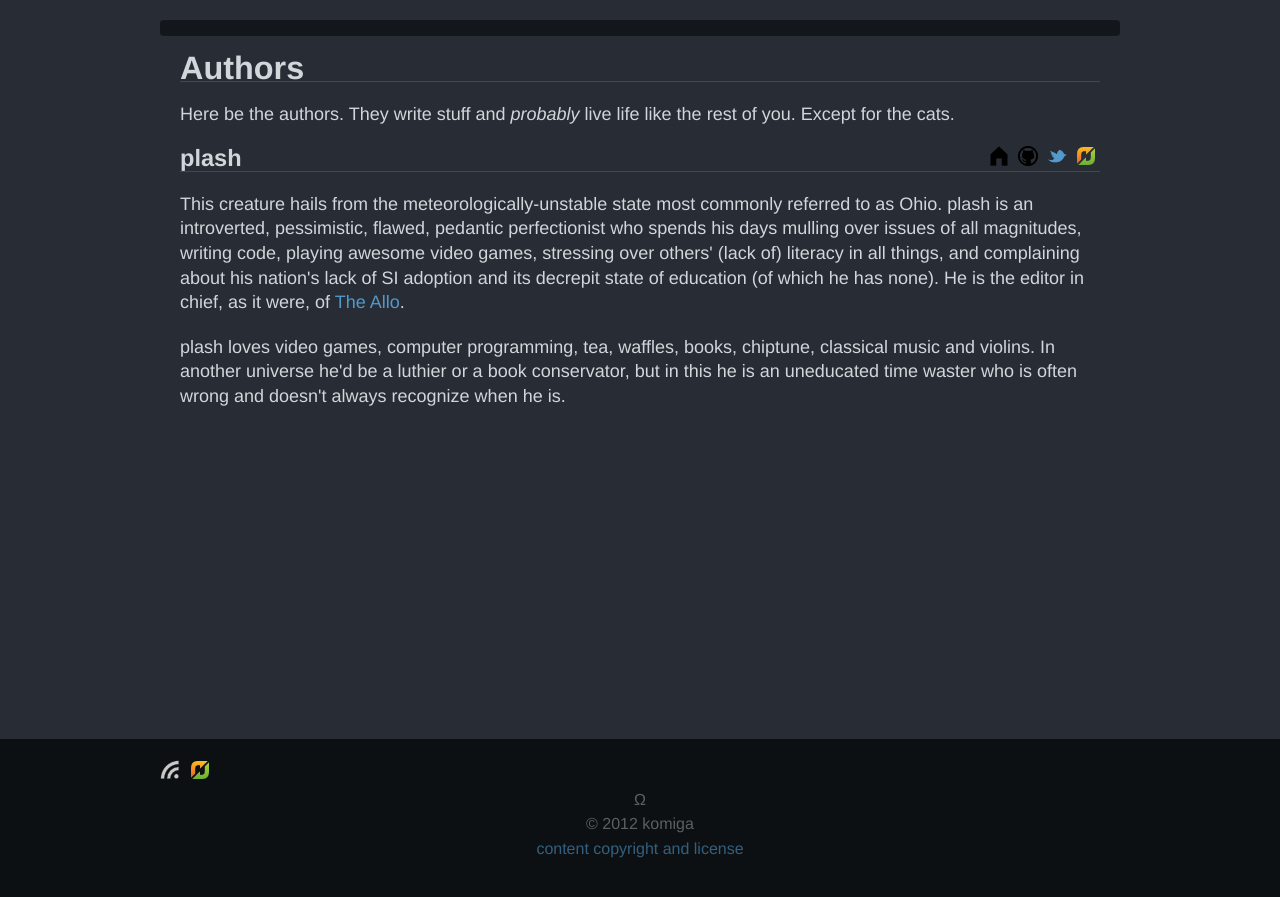
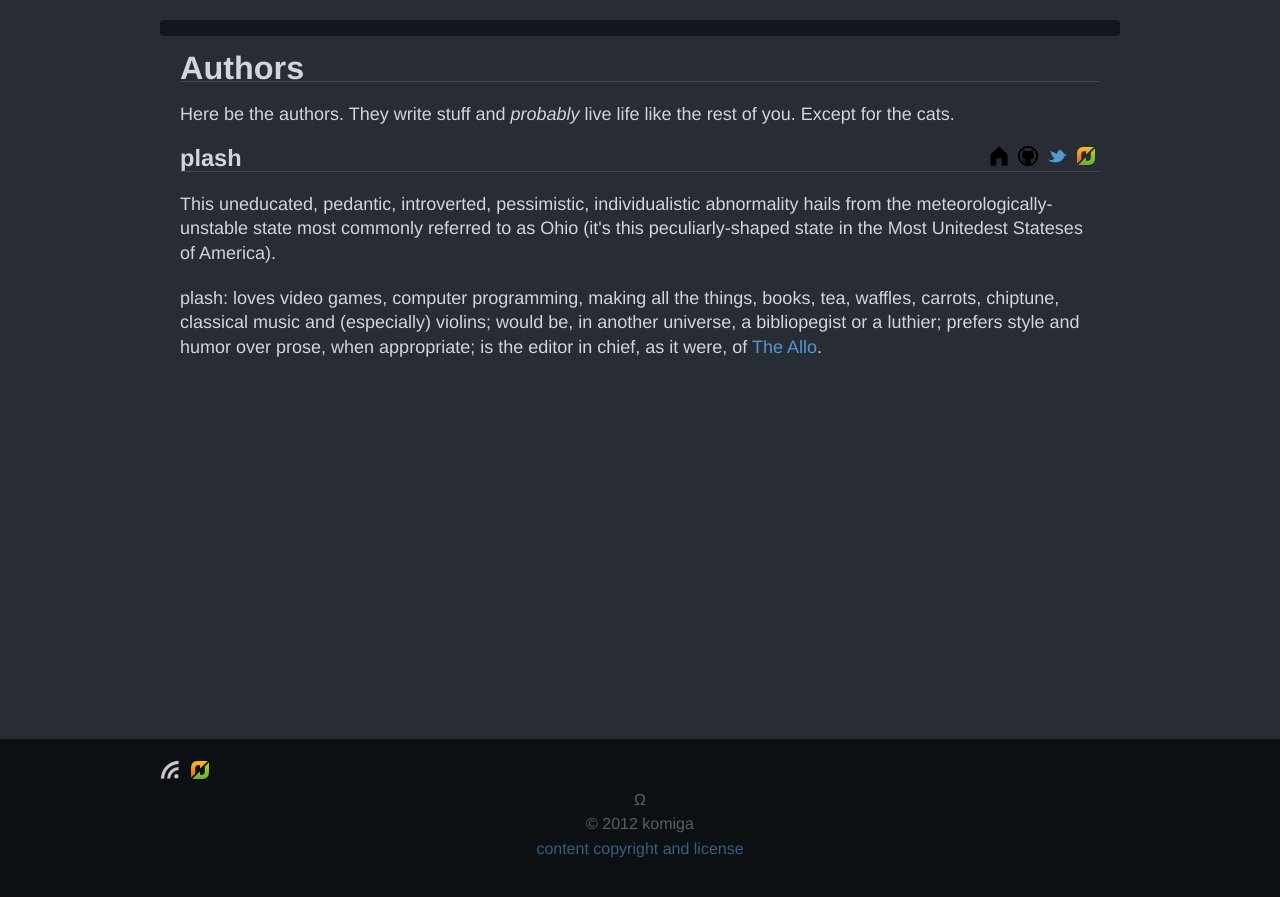
Before and after one commit to Allopoeia/allopoeia.github.com, a Jekyll site: the page built from authors.html, in a window 1280 px wide. Shown: the top 897 px of the page. Built offline with Jekyll 4.4.1, drawn with Linux system fonts in a browser that asks for light colours; Markdown is read by kramdown in place of the engine named in the settings; comment, search, counter and statistics services are not loaded.

Commit message:
Lessened article header spacing.  CRs: proofreading, reworking.
Lessened article header spacing; merged generic/page header CSS.

Content revisions:

* `/about.html`
    - added another link to the authoring page

* `/authoring.html`
    - proofreading (TYPOS); rewording

* `/authors.html`
    - reworked plash's description (oh gee it's harder to parse now)

* `/index.html`
    - simplified description (it read weird)
    - titlefunnies for URLs

```diff
--- a/about.html
+++ b/about.html
@@ -7,7 +7,7 @@
 ---
 <p><strong>Allopoeia</strong> (or, hypocoristically, <span title="a nickname appears!"><strong>The Allo</strong></span>) is an open-authorship, all-encompassing journal/blag created by <a href="{% assign _author = plash %}{% include fetch/author/about-url %}">plash</a>. It is powered by <a title="more like jerkyll" href="https://github.com/mojombo/jekyll" target="_blank">jekyll</a> and a copious supply of waffles. Its raw data can be found on <a href="https://github.com/komiga/komiga.github.com" target="_blank">GitHub</a>, where the production site is also currently served.</p>
 
-<p>The Allo is open to any persons wishing to express things of all kinds (excluding those of <span title="this ain't no Facebook, sonny">personal and private</span> nature, of course) &mdash; political opinion, bashing big corporations, a poem about your pet gerbil, review, preview, postview, proview, antiview, story, history, criticism, witticism, felid study, etc. etc. &mdash; permitting we <span title="good luck with that!">like</span> said persons or find whatever they wish to write about interesting and/or amusing.</p>
+<p>The Allo is <a title="click it. CLICK IT. CLIIICK IIT." href="{{ site.nav-items.authoring.url }}">open</a> to any persons wishing to express things of all kinds (excluding those of <span title="this ain't no Facebook, sonny">personal and private</span> nature, of course) &mdash; political opinion, bashing big corporations, a poem about your pet gerbil, review, preview, postview, proview, antiview, story, history, criticism, witticism, felid study, etc. etc. &mdash; permitting we <span title="good luck with that!">like</span> said persons or find whatever they wish to write about interesting and/or amusing.</p>
 
 <section id="contact">
 <h2 class="separator">Contact<a class="para-ref" href="#contact"></a></h2>
--- a/authoring.html
+++ b/authoring.html
@@ -24,9 +24,9 @@
 <section id="style-and-content-format">
 <h2 class="separator">Style and content format<a class="para-ref" href="#style-and-content-format"></a></h2>
 
-<p>Allopoeia follows a questionably strict style. All content must go through copy editing and proofreading to ensure that the content conforms to said style. The preferred source format is HTML, but content in any other easily-convertable format is also permitted (such as Markdown). The Allo's style is strict insofar as it does not restrict or damage the particular mannerisms of the content &mdash; intentional language butchering, author idiolect, etc.</p>
+<p>Allopoeia follows a questionably strict style. All content must go through copy editing and proofreading to ensure that the content conforms to said style. The preferred source format is HTML, but content in any other easily-convertible format is also permitted (such as Markdown). The Allo's style is strict insofar as it does not restrict or damage the particular mannerisms of the content &mdash; intentional language butchering, author idiolect, etc.</p>
 
-<p>For instance, a poem &ndash; something inherently imbued with the writer's touch &ndash; would most likely be reproduced entirely verbatim, the only (remote) threat being spelling correction.</p>
+<p>For instance, a poem &ndash; something inherently imbued with the writer's essence &ndash; would most likely be reproduced entirely verbatim, the only (remote) threat being spelling correction.</p>
 
 </section>
 
--- a/authors.html
+++ b/authors.html
@@ -14,8 +14,8 @@
 	<h4 class="separator">plash<a class="para-ref" href="#plash"></a></h4>
 </header>
 
-<p>This creature hails from the meteorologically-unstable state most commonly referred to as <span title="truly a cursed place">Ohio</span>. plash is an introverted, pessimistic, <span title="he also secretly loves contradictions&hellip;">flawed, pedantic perfectionist</span> who spends his days mulling over issues of all magnitudes<span title="and hidden text">,</span> writing code, playing awesome video games, stressing over others' (lack of) literacy in all things, and complaining about his nation's lack of SI adoption and its decrepit state of education (<span title="because of all the horrible things he hears about college and because he detests debt">of which he has none</span>). He is the <span title="actually the only editor">editor in chief</span>, as it were, of <a href="/about.html">The Allo</a>.</p>
+<p>This <span title="read: an autodidact; home schooled without being properly taught">uneducated</span>, <span title="perhaps from being uneducated">pedantic</span>, <span title="no doubt from being home schooled">introverted</span>, <span title="and parano&ndash; OHMYGODWHATWASTHAT!?">pessimistic</span>, <span title="bleep bloop">individualistic</span> <span title="MAMA SES I'M DIFF'RENT">abnormality</span> hails from the <span title="mother nature assuredly hates us">meteorologically-unstable</span> state most commonly referred to as <span title="truly a cursed place">Ohio</span> (it's this peculiarly-shaped state in the Most Unitedest Stateses <span title="also would've accepted: the media industry; Oprah; drama television shows; needless wars; warring political parties which would be entirely the same if not for their mascots; fake cheese; (HF)CS; &ldquo;natural flavor&rdquo;; etc. etc. &hellip; plash could go on and on and on">of America</span>).</p>
 
-<p><span title="and cats!">plash loves video games, computer programming, tea, waffles, books, chiptune, classical music and violins</span>. In another universe he'd be a luthier or a book conservator, but in this he is an <span title="read: an autodidact; home schooled without being properly taught">uneducated</span> time waster who is <span title="the description of &ldquo;pedantic perfectionist&rdquo; is solely his own &mdash; or so he hopes">often wrong</span> and doesn't always recognize when he is.</p>
+<p>plash: loves <span title="&hellip; and this is my favorite site on the extranet">video games</span>, <span title="fancies writing libraries &mdash; backend things">computer programming</span>, <span title="except for websites. plash and web tech don't get along at all">making all the things</span>, <span title="reading them and looking at them and touching them and gently caring for them and&ndash;">books</span>, <span title="yummmm">tea, waffles, carrots</span>, chiptune, classical music and (especially) violins; would be, <span title="or this one, given sufficient fiat currency">in another universe</span>, a <span title="book binderepairer guy">bibliopegist</span> or a <span title="stringed instrument makerepairer guy">luthier</span>; <span title="also prefers hidden text over normal text, which is never appropriate! take that, text browsers!">prefers style and humor over prose, when appropriate</span>; is the <span title="actually the only editor">editor in chief</span>, as it were, of <a href="/about.html">The Allo</a>.</p>
 
 </section>
--- a/css/screen.css
+++ b/css/screen.css
@@ -408,20 +408,16 @@
 
 /* Headers */
 
-#post_header {
-	margin-top: 10px;
+#article_container>header {
+	margin: 10px 0px 20px 0px;
+}
+
+#article_container>header>hgroup {
 	margin-bottom: 10px;
 }
 
-#post_header>hgroup {
-	margin: 10px 0px 20px 0px;
-}
-
-#post_header .title {}
-#post_header .subtitle {font-size: 110%;}
-
-#generic_header .title {}
-#generic_header .subtitle {font-size: 110%;}
+#article_container>header .title {margin: 5px 0px 5px 0px;}
+#article_container>header .subtitle {margin: 5px 0px 5px 0px; font-size: 110%;}
 
 /* Post comments */
 
--- a/index.html
+++ b/index.html
@@ -5,7 +5,7 @@
 title: Allopoeia
 description: "Allopoeia is an open-authorship journal/blag for anything and everything."
 ---
-<p>Welcome! <a href="{{ site.nav-items.about.url }}">Allopoeia</a> is a lonely, open-authorship journal/blag for anything and everything. <span title="won't you please">Check out</span> our <a href="{{ site.nav-items.authors.url }}">authors</a>, <a href="{{ site.nav-items.about.url }}#contact">write to us</a>, or peruse our <em>vast</em> <a href="{{ site.nav-items.archive.url }}">archive</a>.</p>
+<p>Welcome! <a title="about this here thingy" href="{{ site.nav-items.about.url }}">Allopoeia</a> is an open-authorship journal/blag for anything and everything. <span title="won't you please">Check out</span> our <a title="abouts the peoples postin' stuffs" href="{{ site.nav-items.authors.url }}">authors</a>, <a title="emails and other magics" href="{{ site.nav-items.about.url }}#contact">write to us</a>, or peruse our <em>vast</em> <a title="all the words" href="{{ site.nav-items.archive.url }}">archive</a>.</p>
 
 <section id="recent-posts">
 <h4 class="separator">Recent posts<a class="para-ref" href="#recent-posts"></a></h4>
```
